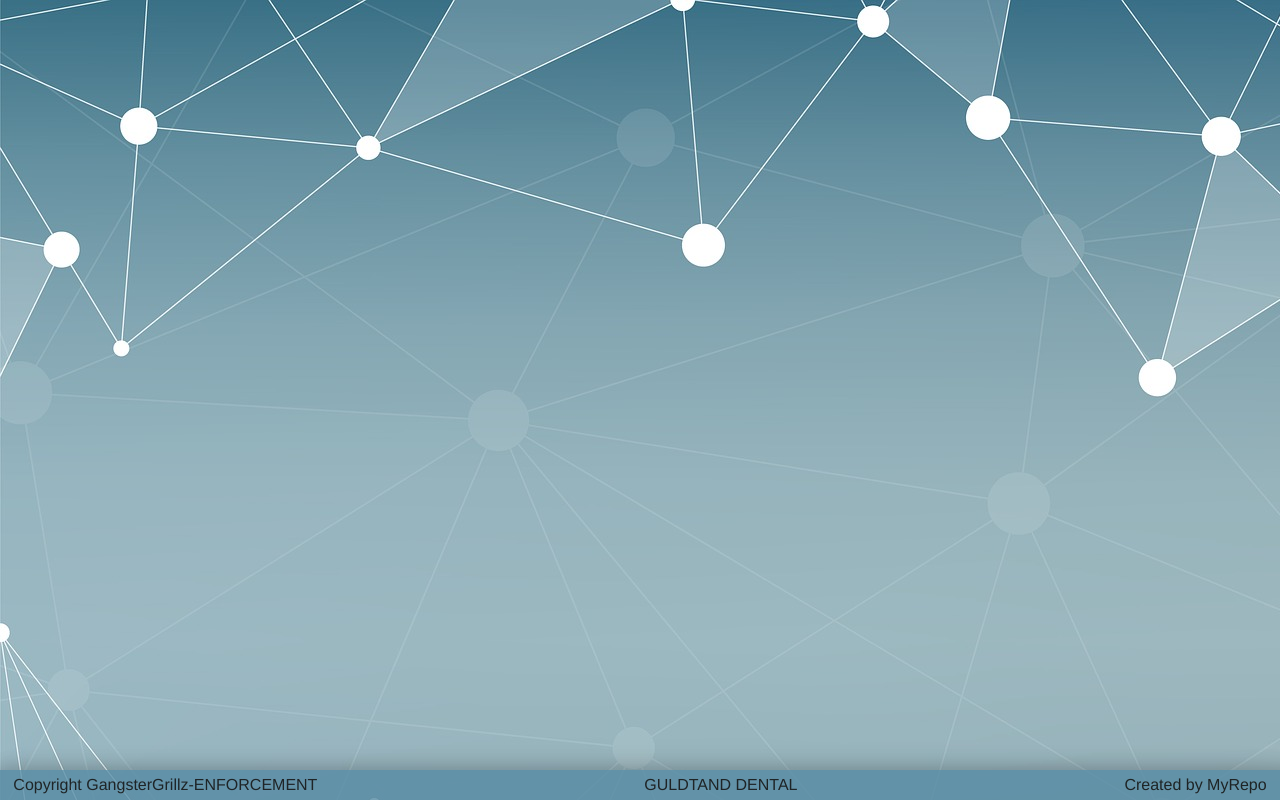
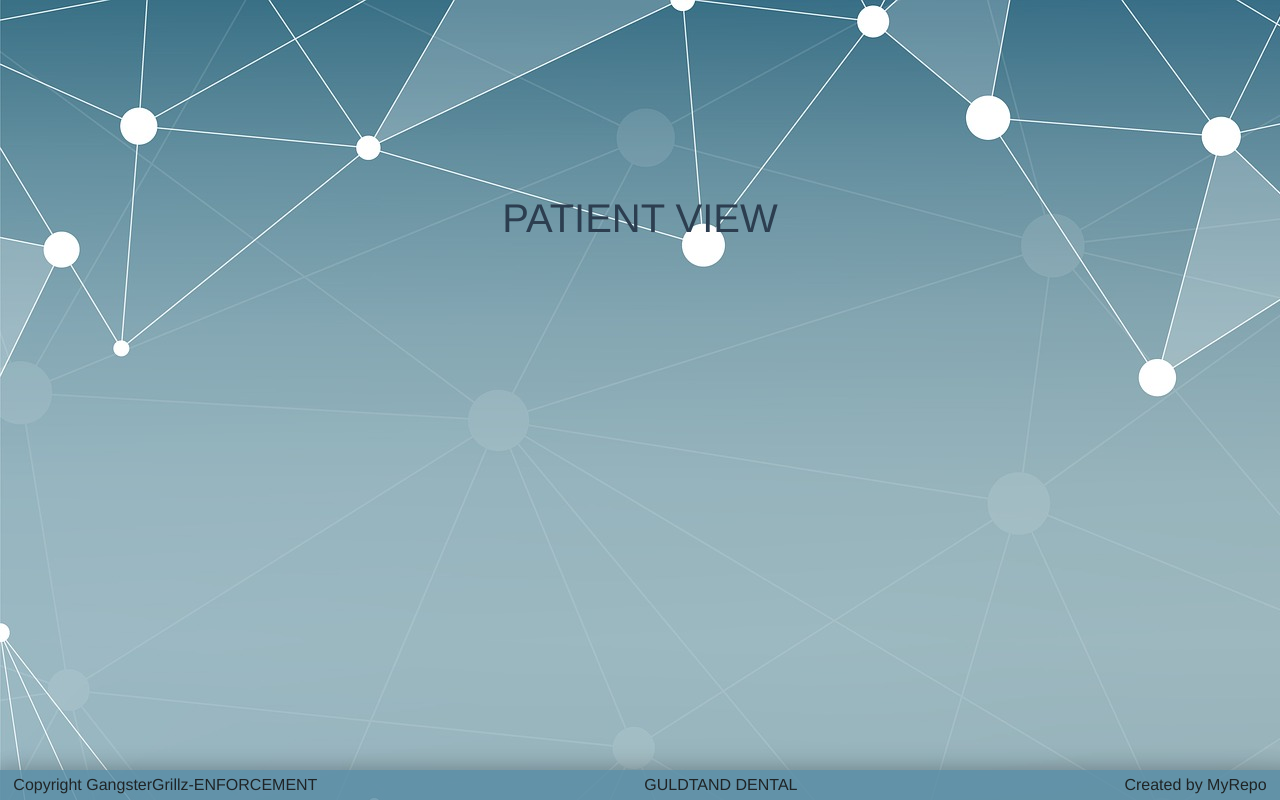
Before and after one commit to Donia1992/GuldtandFrontEnd, a Vue app in the folder GuldtandVue/: page /#patient in a window 1280 px wide. Before the commit this address led to /#/. Built offline with nearby package versions, Linux system fonts and the light colour scheme.

Commit message:
Deleted mainmenu component etc

```diff
--- a/GuldtandVue/src/App.vue
+++ b/GuldtandVue/src/App.vue
@@ -44,7 +44,7 @@
       if (!this.authenticated) {
         //Start.  So login is no longer needed
         document.getElementById("preLogin").style.visibility = "visible";
-        this.$router.replace({ name: "EditUser" });
+        this.$router.replace({ name: "Patient" }); // Change to the page you're working on atm (Change back to Login)
         //End
 
         //this.$router.replace({ name: "Login" });
--- a/GuldtandVue/src/components/Login.vue
+++ b/GuldtandVue/src/components/Login.vue
@@ -39,7 +39,7 @@
         var x = document.getElementById("preLogin");
         x.style.visibility = "visible";
         this.$emit("authenticated", true);
-        this.$router.replace({ name: "MainMenu" });
+        this.$router.replace({ name: "Home" });
         //End
 
         if (this.input.username != '' && this.input.password != '') {
@@ -48,7 +48,7 @@
             var x = document.getElementById("preLogin");
             x.style.visibility = "visible";
 
-            this.$router.replace({ name: "MainMenu" }); //Change to MainMenu
+            this.$router.replace({ name: "Home" });
 
           } else {
             var x = document.getElementById("errorMessage");
--- a/GuldtandVue/src/components/MainMenu.vue
+++ /dev/null
@@ -1,18 +0,0 @@
-<template>
-  <center>
-    <div class="mainmenu">
-      <div class="container">
-      </div>
-    </div>
-  </center>
-</template>
-
-<script>
-  export default {
-    name: 'mainmenu',
-  }
-</script>
-
-<style>
-
-</style>
--- a/GuldtandVue/src/router/index.js
+++ b/GuldtandVue/src/router/index.js
@@ -1,7 +1,6 @@
 import Vue from 'vue'
 import Router from 'vue-router'
 import Login from '@/components/Login'
-import MainMenu from '@/components/MainMenu'
 import Home from '@/components/Home'
 import Patient from '@/components/Patient'
 import Welcome from '@/components/Welcome'
@@ -15,18 +14,13 @@ export default new Router({
     {
       path: '/',
       redirect: {
-        name: 'Login' // Change to the page you're working on atm (Change back to Login)
+        name: 'Patient' // Change to the page you're working on atm (Change back to Login)
       }
     },
     {
       path: '/login',
       name: 'Login',
       component: Login
-    },
-    {
-      path: '/mainmenu',
-      name: 'MainMenu',
-      component: MainMenu // Change to the page you're working on atm (Change back to MainMenu)
     },
     {
       path: '/home',
```
